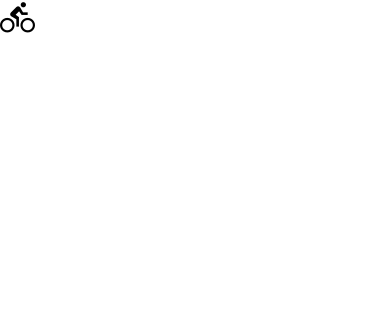
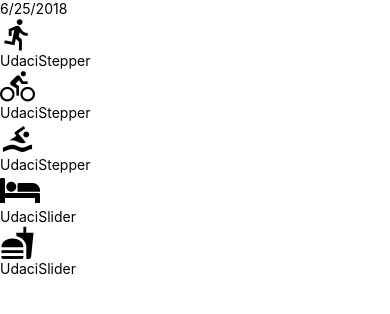
Before and after one commit to AnantVijaySingh/react-nanodegree-reactNative, a React Native app: screen / in a window 390 px wide. Shown: the top 314 px of the page. Built offline with nearby package versions, Linux system fonts and the light colour scheme.

Commit message:
UI components - basic build

```diff
--- a/components/AddEntry.js
+++ b/components/AddEntry.js
@@ -1,6 +1,9 @@
 import React, {Component} from 'react'
 import {View, Text} from 'react-native';
 import {getMetricMetaInfo} from "../utils/helpers";
+import UdaciSlider from './UdaciSlider';
+import UdaciStepper from './UdaciStepper';
+import DateHeader from './DateHeader';
 
 export default class AddEntry extends Component {
 
@@ -36,10 +39,41 @@
         })
     };
 
+    slide = (metric, value) => {
+        this.setState(() => ({
+            [metric]: value,
+        }))
+    };
+
     render() {
+        const metaInfo = getMetricMetaInfo();
         return (
             <View>
-                {getMetricMetaInfo('bike').getIcon()}
+                <DateHeader date={(new Date()).toLocaleDateString()}/>
+                {Object.keys(metaInfo).map((key) => {
+                    const{getIcon, type, ...rest} = metaInfo[key];
+                    const value = this.state[key];
+
+                    return (
+                        <View key={key}>
+                            {getIcon()}
+                            {type === 'slider'
+                            ? <UdaciSlider
+                                value={value}
+                                onChange={(value) => this.slide(key,value)}
+                                {...rest}
+                                />
+                            : <UdaciStepper
+                                    value={value}
+                                    onIncrement={() => this.increment(key)}
+                                    onDecrement={() => this.decrement(key)}
+                                    {...rest}
+                                />
+                            }
+                        </View>
+                    )
+
+                })}
             </View>
         )
     }
--- /dev/null
+++ b/components/DateHeader.js
@@ -0,0 +1,10 @@
+import React from 'react';
+import {Text} from 'react-native';
+
+export default function DateHeader({date}) {
+    return (
+        <Text>
+            {date}
+        </Text>
+    )
+}
--- /dev/null
+++ b/components/UdaciSlider.js
@@ -0,0 +1,12 @@
+import React from 'react';
+import {View, Text} from 'react-native';
+
+export default function UdaciSlider() {
+    return (
+        <View>
+            <Text>
+                UdaciSlider
+            </Text>
+        </View>
+    )
+}
--- /dev/null
+++ b/components/UdaciStepper.js
@@ -0,0 +1,12 @@
+import React from 'react';
+import {View, Text} from 'react-native';
+
+export default function UdaciStepper() {
+    return (
+        <View>
+            <Text>
+                UdaciStepper
+            </Text>
+        </View>
+    )
+}
```
